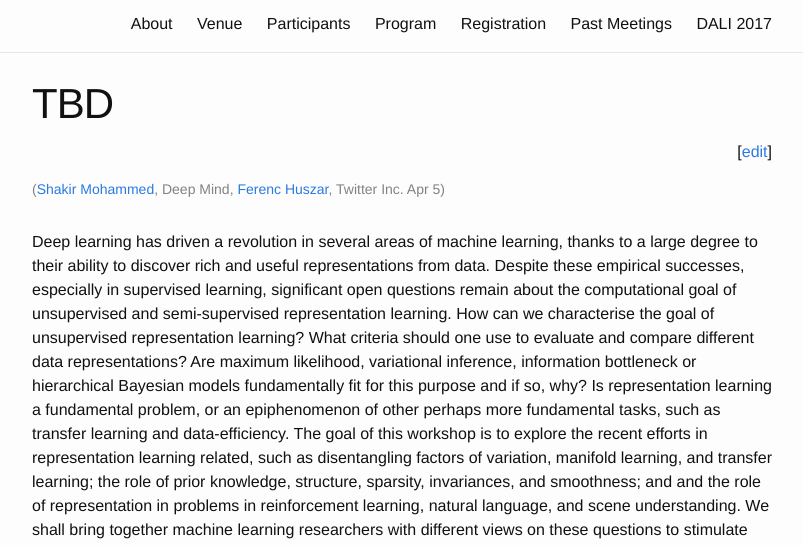
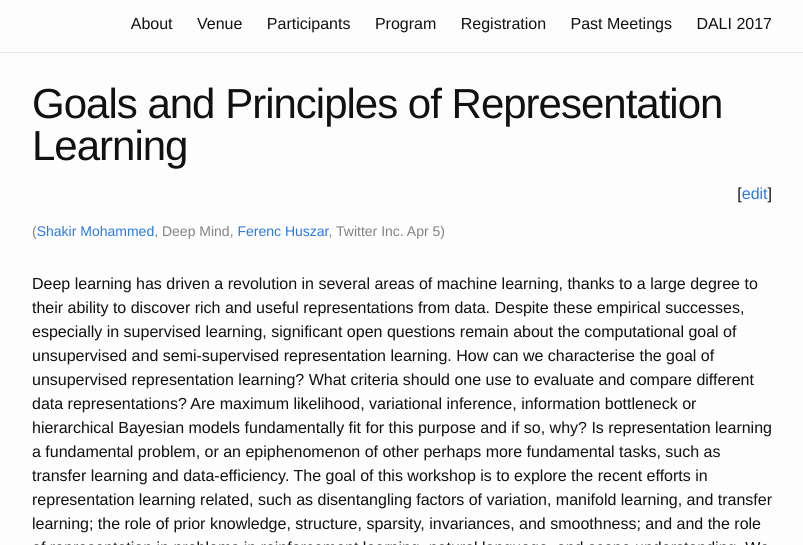
Before and after one commit to dalimeeting/dalimeeting.github.io, a Jekyll site: the page built from _posts/2018-04-05-workshopRepresentationLearning.md, in a window 1280 px wide and 900 px high, cut to the strip 355-900 px from the top of the window. Shown: the whole strip, without its empty margins (238-1041 px from the left). Built offline with Jekyll 4.4.1, drawn with Linux system fonts in a browser that asks for light colours.

Commit message:
Update 2018-04-05-workshopRepresentationLearning.md

```diff
--- a/_posts/2018-04-05-workshopRepresentationLearning.md
+++ b/_posts/2018-04-05-workshopRepresentationLearning.md
@@ -1,5 +1,5 @@
 ---
-title:  "TBD"
+title:  "Goals and Principles of Representation Learning"
 layout: multitrack
 abstract: "Deep learning has driven a revolution in several areas of machine
 learning, thanks to a large degree to their ability to discover rich
```
